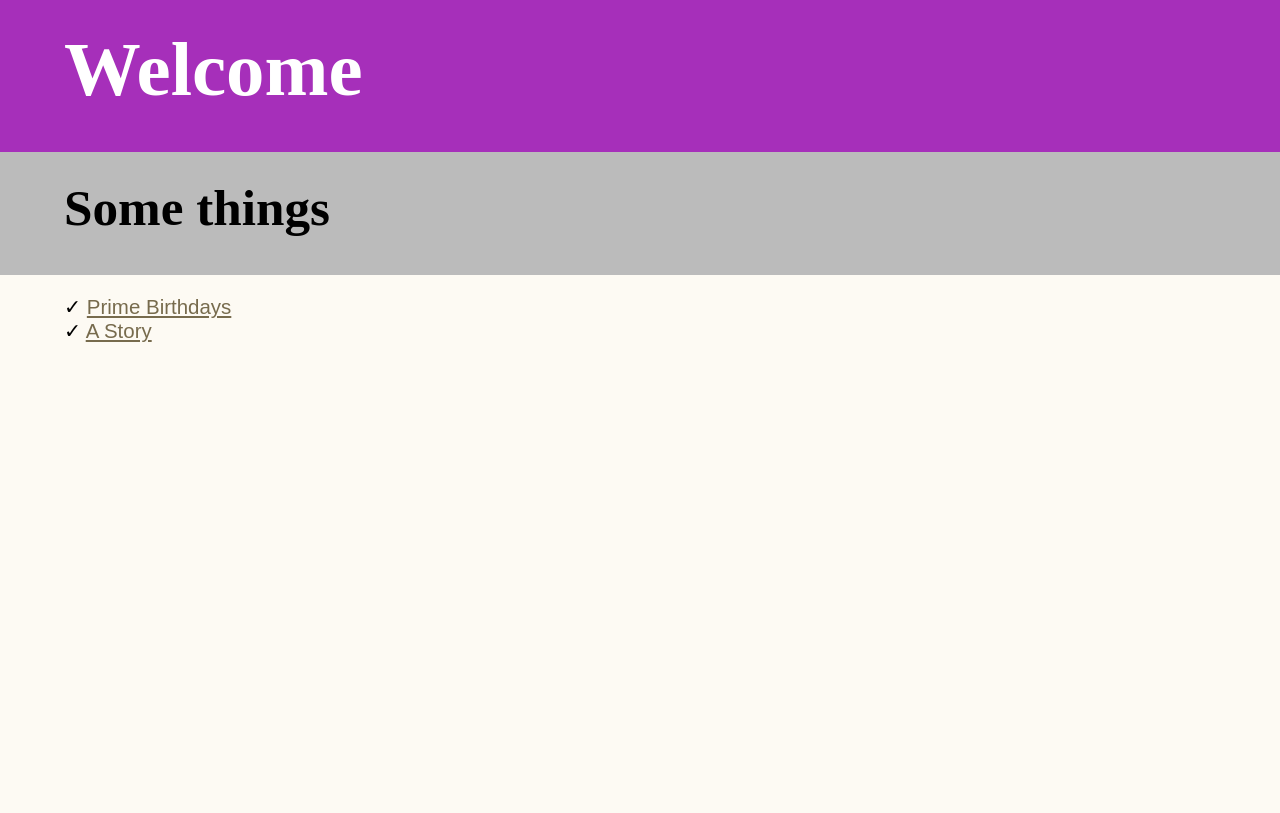
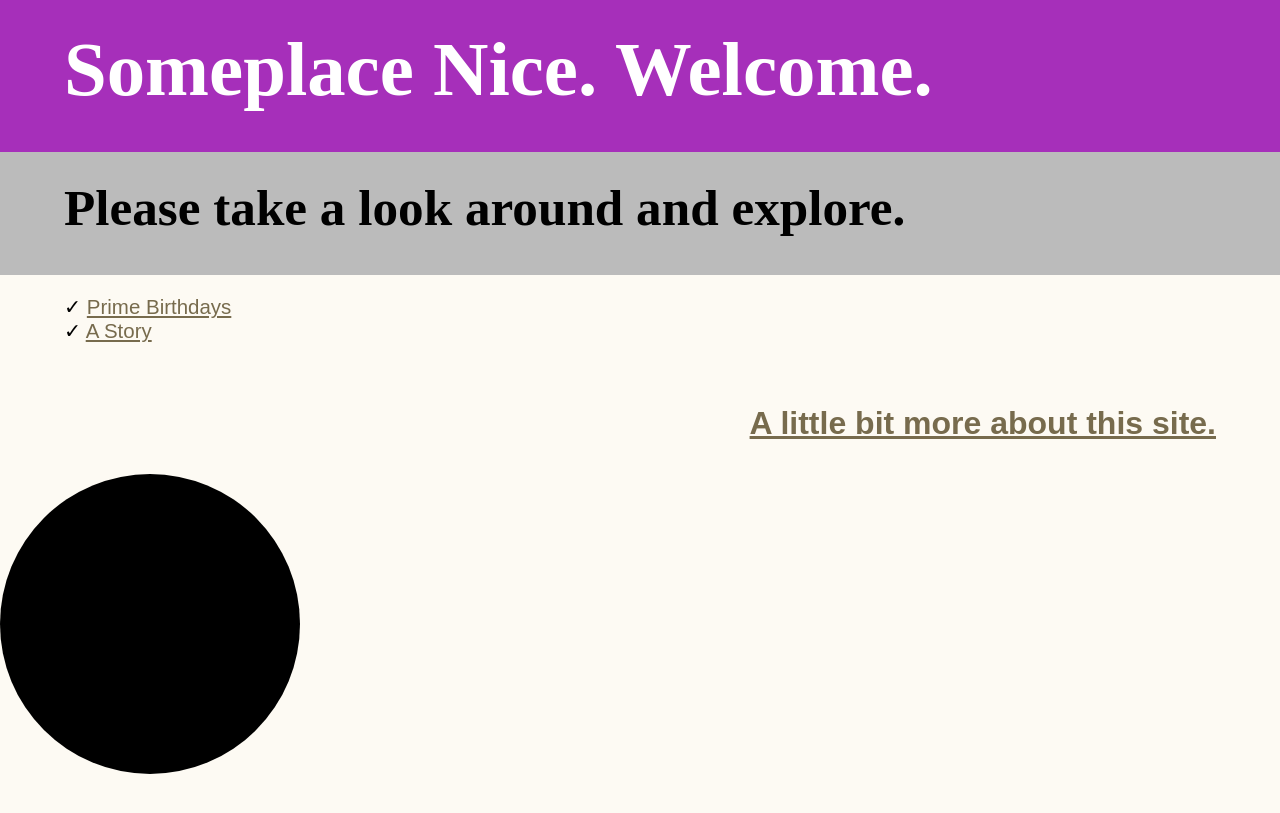
Before and after one commit to adamcheasley/adamcheasley.github.io, a Jekyll site: the page new.html, which Jekyll copies as it is, in a window 1280 px wide. Shown: the top 813 px of the page. Built offline with Jekyll 4.4.1, drawn with Linux system fonts in a browser that asks for light colours.

Commit message:
More updates to the new index

```diff
--- a/new.html
+++ b/new.html
@@ -1,16 +1,33 @@
 <!DOCTYPE html>
   <head>
     <title>Someplace Nice - Welcome</title>
-    <link rel="stylesheet" type="text/css" href="/css/main.css"/>
+    <link rel="stylesheet" type="text/css" href="css/main.css"/>
+    <style media="screen">
+    .circle {
+      display: block;
+      background: black;
+      border-radius: 50%;
+      height: 300px;
+      width: 300px;
+      margin: 0;
+    }
+    </style>
+
   </head>
 
   <body>
-    <h1>Welcome</h1>
+    <h1>Someplace Nice. Welcome.</h1>
 
-    <h2>Some things</h2>
+    <h2>Please take a look around and explore.</h2>
     <ul>
       <li><a href="/prime">Prime Birthdays</a></li>
       <li><a href="/story">A Story</a></li>
      </ul>
+
+     <div style="margin-top: 3em;">
+       <h3 style="text-align: right;"> <a href="/about">A little bit more about this site.</a> </h3>
+     </div>
+
+     <figure class="circle"></figure>
   </body>
 </html>
```
